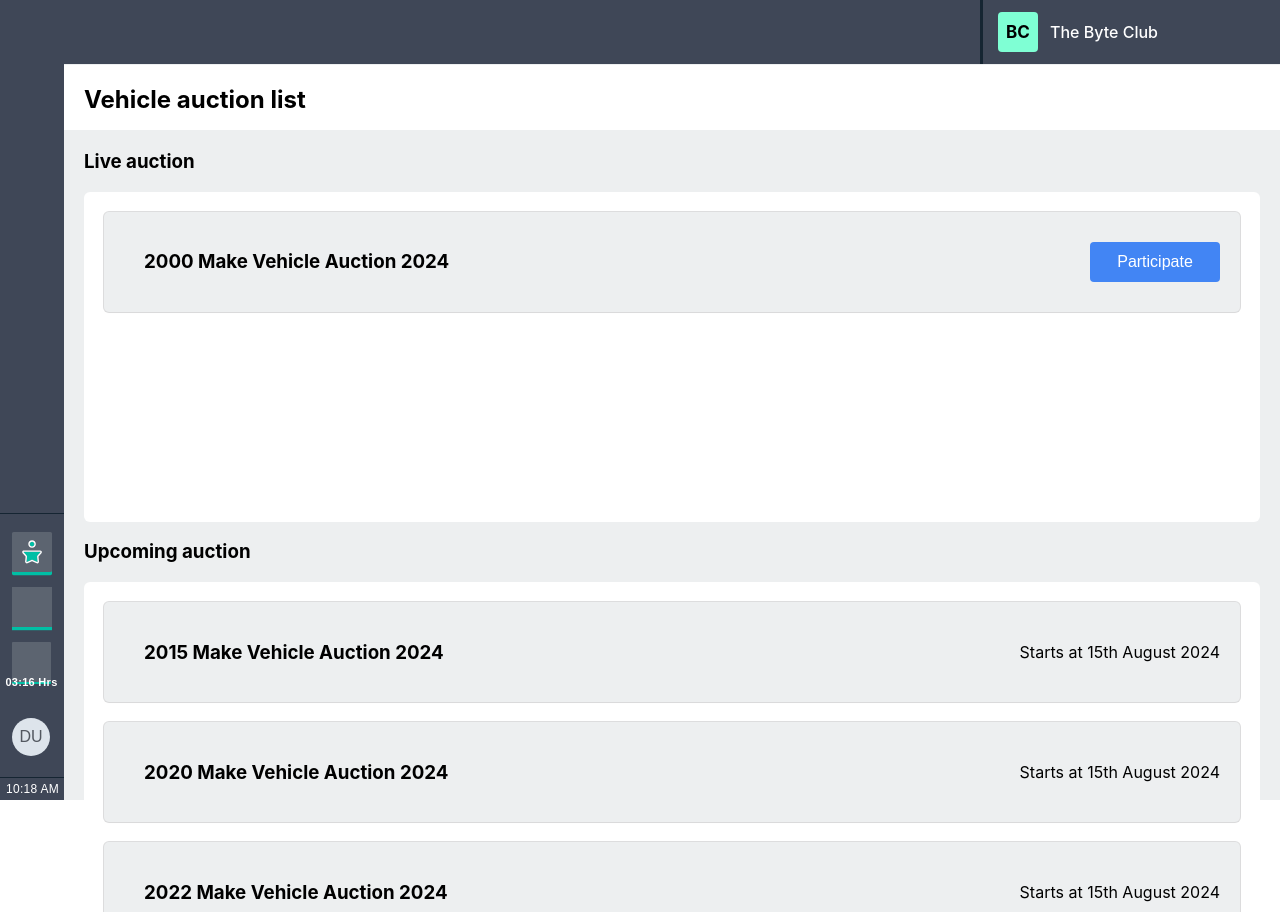
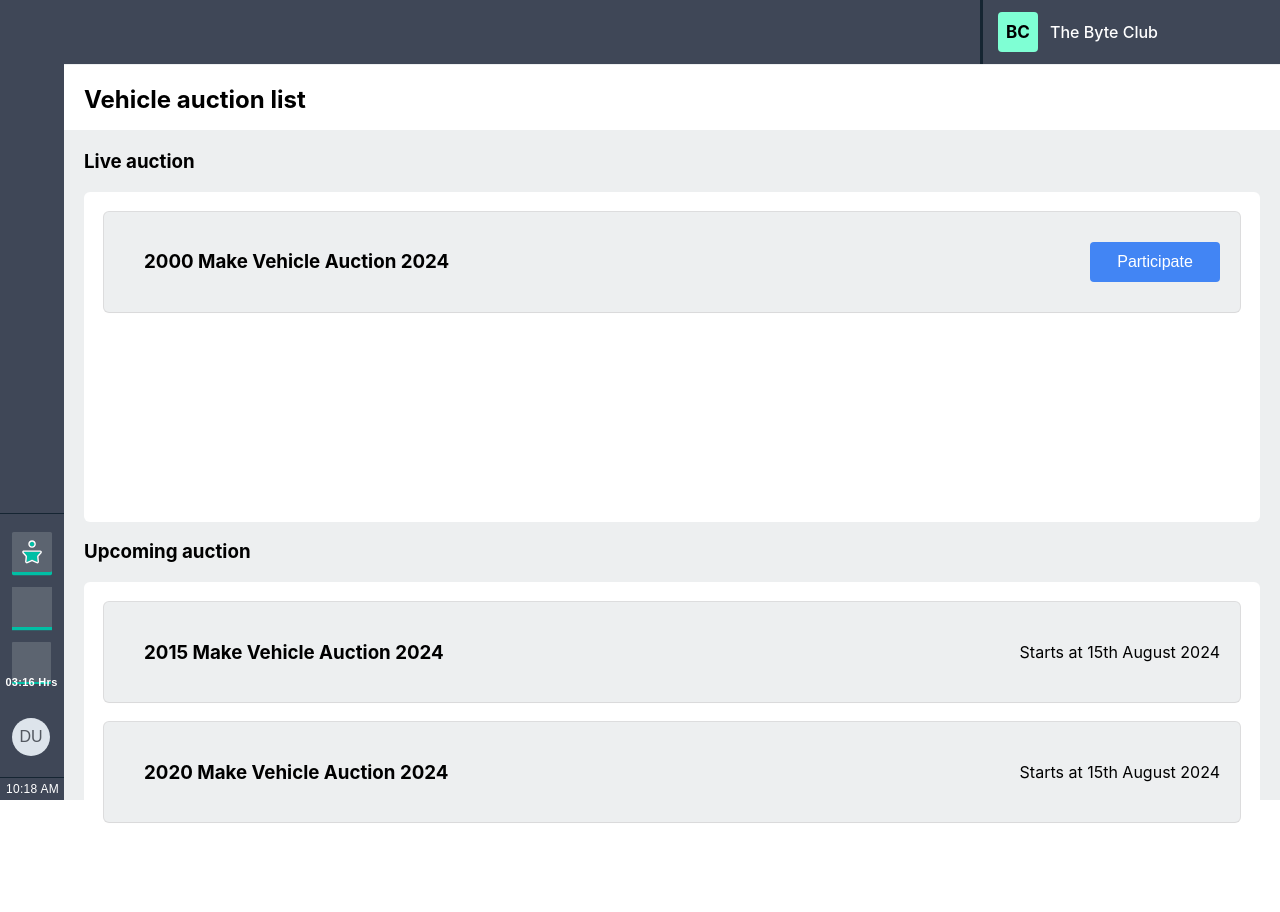
Before and after one commit to Muralikrishnan5971/tek-auction, a React (Create React App) app: page /buyer/auction-list in a window 1280 px wide. Built offline with nearby package versions, Linux system fonts and the light colour scheme; no server answers; a web font is replaced by a local one.

Commit message:
Last commit for Demo

```diff
--- a/src/BuyerComponents/DealConfirmation/DealConfirmation.css
+++ b/src/BuyerComponents/DealConfirmation/DealConfirmation.css
@@ -131,13 +131,12 @@
     align-items: center;
     height: 64px;
     background-color: lightgrey;
-    justify-content: space-between;
+    justify-content: center;
     padding: 0 20px;
+    h2 {
+        text-align: center;
+    }
 }
-
-
-
-
 
 .card-footer {
     display: flex;
--- a/src/BuyerComponents/DealConfirmation/DealConfirmation.jsx
+++ b/src/BuyerComponents/DealConfirmation/DealConfirmation.jsx
@@ -11,7 +11,7 @@ const Modal = ({ showModal, handleClose, currentBid }) => {
       const timer = setTimeout(() => {
         // Redirect to another screen after 20 seconds, passing the latest bid amount as state
         navigate('/buyer/auction/confirmation', { state: { bidAmount: currentBid } });
-      }, 20000); // 20 seconds
+      }, 5000); // 20 seconds
 
       return () => clearTimeout(timer); // Cleanup the timer if the component unmounts or showModal changes
     }
@@ -26,7 +26,7 @@ const Modal = ({ showModal, handleClose, currentBid }) => {
       <div className="modal-card">
         <div className="card-header">
           <h2>We have a Deal!!</h2>
-          <button className="icon-close" onClick={handleClose}></button>
+          {/* <button className="icon-closed" onClick={handleClose}></button> */}
         </div>
         <div className="card-content">
           <img
--- a/src/pages/BuyerPages/BuyerAuctionListPage/BuyerAuctionListPage.jsx
+++ b/src/pages/BuyerPages/BuyerAuctionListPage/BuyerAuctionListPage.jsx
@@ -44,10 +44,6 @@ function BuyerAuctionListPage() {
                     <h3>2020 Make Vehicle Auction 2024</h3>
                     <p>Starts at 15th August 2024</p>
                 </div>
-                <div className="upcoming-auction-card">
-                    <h3>2022 Make Vehicle Auction 2024</h3>
-                    <p>Starts at 15th August 2024</p>
-                </div>
             </div>
         </div>
         </>
```
